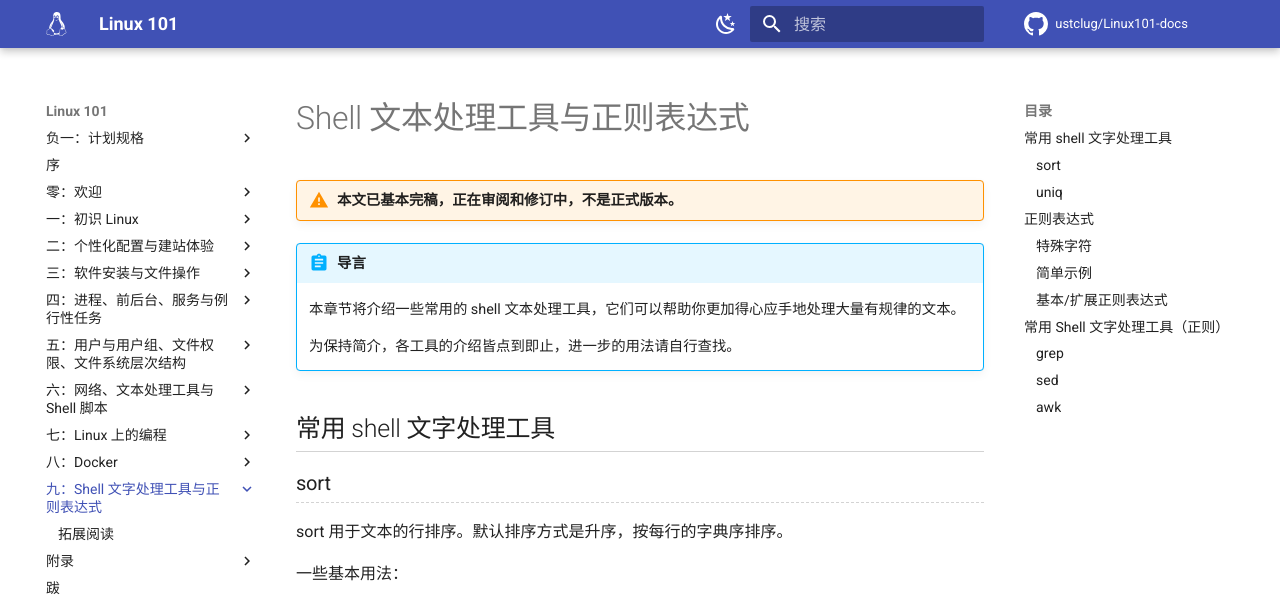
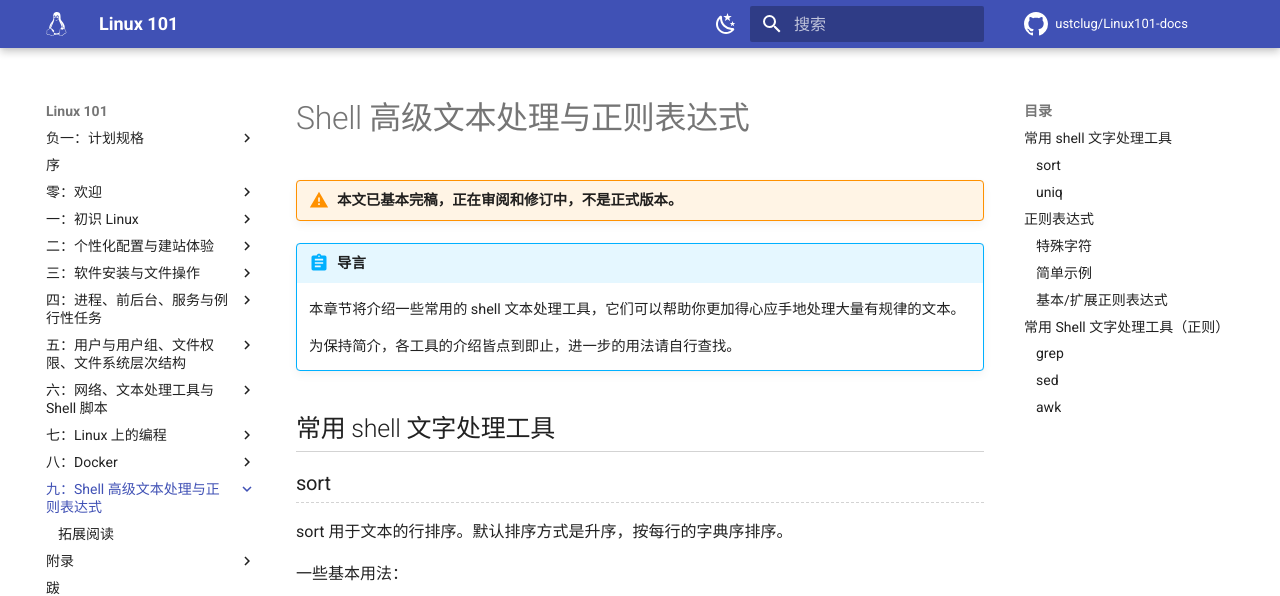
Before and after one commit to ustclug/Linux101-docs, an MkDocs documentation site: the page built from docs/Ch09/index.md, in a window 1280 px wide and 900 px high. Shown: the top 596 px of the window. Built offline with MkDocs 1.6.1 and Material for MkDocs 9.7.7, drawn with Linux system fonts in a browser that asks for light colours; comment, search, counter and statistics services are not loaded.

Commit message:
Ch09: rename

```diff
--- a/docs/Ch09/index.md
+++ b/docs/Ch09/index.md
@@ -1,4 +1,4 @@
-# Shell 文本处理工具与正则表达式
+# Shell 高级文本处理与正则表达式
 
 !!! Warning "本文已基本完稿，正在审阅和修订中，不是正式版本。"
 
--- a/mkdocs.yml
+++ b/mkdocs.yml
@@ -102,7 +102,7 @@ nav:
     - 八：Docker:
         - Ch08/index.md
         - 拓展阅读: Ch08/supplement.md
-    - 九：Shell 文字处理工具与正则表达式:
+    - 九：Shell 高级文本处理与正则表达式:
         - Ch09/index.md
         - 拓展阅读: Ch09/supplement.md
     - 附录:
```
